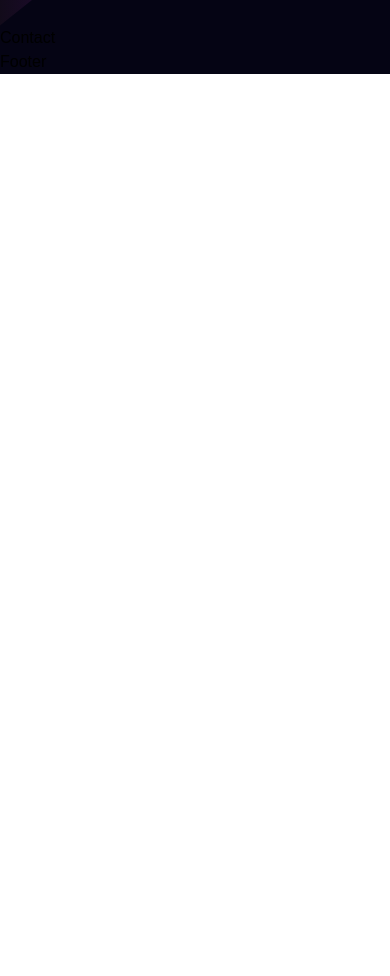
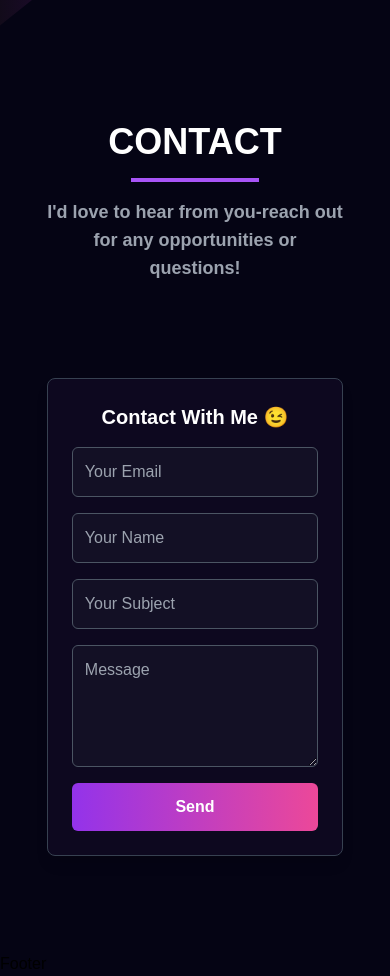
Before and after one commit to deepakmaharana278/My_Portfolio, a React (Vite) app in the folder Portfolio/: page / in a window 390 px wide. Shown: the part 6636-7612 px from the top of the page. Before the commit the page ends 6710 px from the top, so only its background shows below. Built offline with nearby package versions, Linux system fonts and the light colour scheme.

Commit message:
contact or navbar update

```diff
--- a/Portfolio/package.json
+++ b/Portfolio/package.json
@@ -10,6 +10,7 @@
     "preview": "vite preview"
   },
   "dependencies": {
+    "@emailjs/browser": "^4.4.1",
     "prop-types": "^15.8.1",
     "react": "^19.1.1",
     "react-dom": "^19.1.1",
--- a/Portfolio/src/components/Contact/Contact.jsx
+++ b/Portfolio/src/components/Contact/Contact.jsx
@@ -1,8 +1,90 @@
-import React from 'react'
+import React, { useRef, useState } from 'react'
+import { ToastContainer, toast } from 'react-toastify'
+import "react-toastify/dist/ReactToastify.css"
+import emailjs from '@emailjs/browser';
 
 const Contact = () => {
+  const form = useRef();
+  const [isSent, setIsSent] = useState(false);
+
+  const sendEmail = (e) => {
+    e.preventDefault();
+    emailjs
+      .sendForm(
+        "service_55d914a",  // EmailJS Service ID
+        "template_wcx35yj", // EmailJS Template ID
+        form.current,
+        "t0p9Lwd753yOaZKc8" // EmailJS Public Key
+    )
+      .then(
+        () => {
+          setIsSent(true);
+          form.current.reset(); //Reset form fields after sending
+          toast.success("Message sent successfully! ✅", {
+            position: "top-right",
+            autoClose: 3000,
+            hideProgressBar: false,
+            closeOnClick: true,
+            pauseOnHover: true,
+            draggable: true,
+            theme:'dark'
+          });
+        },
+        (error) => {
+          toast.error("Error While Sending Message.", error);
+          toast.error("Failed to send Message ❌. Please Try Again.", {
+            position: "top-right",
+            autoClose: 3000,
+            hideProgressBar: false,
+            closeOnClick: true,
+            pauseOnHover: true,
+            draggable: true,
+            theme:'dark'
+          });
+        }
+    )
+  }
+
+
+
   return (
-    <div>Contact</div>
+    <section id='contact' className='flex flex-col items-center justify-center py-24 px-[12vw] md"px-[7vw] lg:px-[20vw]'>
+      <ToastContainer />
+      {/* Section Title */}
+       <div className="text-center mb-16">
+        <h2 className="text-4xl font-bold text-white">CONTACT</h2>
+        <div className="w-32 h-1 bg-purple-500 mx-auto mt-4"></div>
+        <p className="text-gray-400 mt-4 text-lg font-semibold">I'd love to hear from you-reach out for any opportunities or questions!</p>
+      </div>
+
+      {/* Contact form */}
+      <div className='mt-8 w-full max-w-md bg-[#0d081f] p-6 rounded-lg shadow-lg border border-gray-700'>
+        <h3 className="text-xl font-semibold text-white text-center">
+          Contact With Me 😉
+        </h3>
+        <form ref={form} onSubmit={sendEmail} className='mt-4 flex flex-col space-y-4'>
+          <input type="email" name="user_email" placeholder='Your Email' required
+          className='w-full p-3 rounded-md bg-[#131025] text-white border border-gray-600 focus:outline-none focus:border-purple-500'
+          />
+          <input type="text" name="user_name" placeholder='Your Name' required
+          className='w-full p-3 rounded-md bg-[#131025] text-white border border-gray-600 focus:outline-none focus:border-purple-500'
+          />
+          <input type="text" name="subject" placeholder='Your Subject' required
+          className='w-full p-3 rounded-md bg-[#131025] text-white border border-gray-600 focus:outline-none focus:border-purple-500'
+          />
+          <textarea name="message" placeholder='Message' rows='4'
+          className='w-full p-3 rounded-md bg-[#131025] text-white border border-gray-600 focus:outline-none focus:border-purple-500'
+          ></textarea>
+          {/* Send Button */}
+          <button
+            type="submit"
+            className='w-full bg-gradient-to-r from-purple-600 to-pink-500 py-3 text-white font-semibold rounded-md hover:opacity-90 transition'
+          >
+            Send
+          </button>
+        </form>
+      </div>
+    </section>
   )
 }
 
--- a/Portfolio/src/components/Navbar/Navbar.jsx
+++ b/Portfolio/src/components/Navbar/Navbar.jsx
@@ -33,6 +33,7 @@
     { id: "skills", label: "Skills" },
     { id: "work", label: "Projects" },
     { id: "education", label: "Education" },
+    { id: "contact", label: "Contact" },
   ];
 
   return (
```
Also changed, not shown: 1 other file (tests, documents, lock files or other folders).
